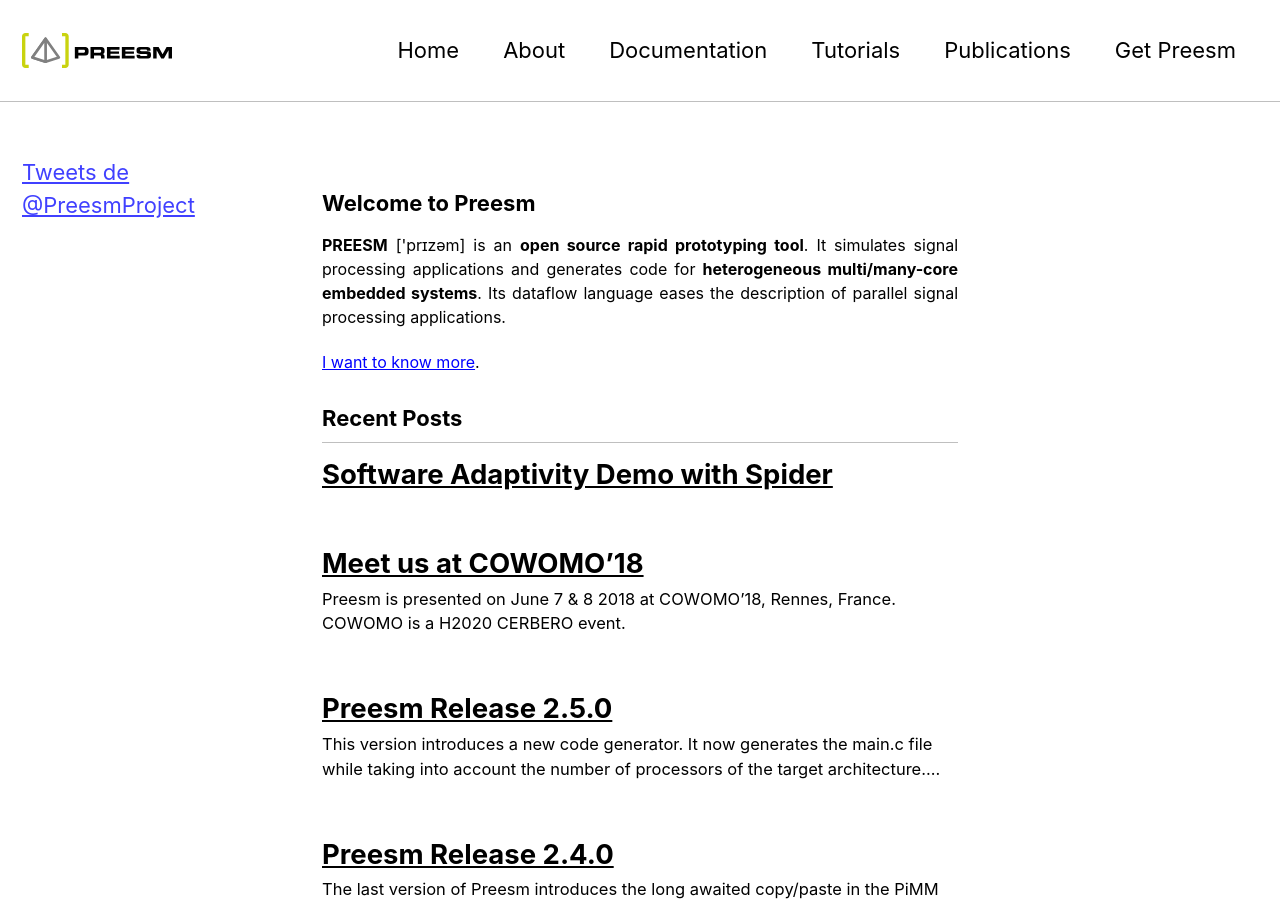
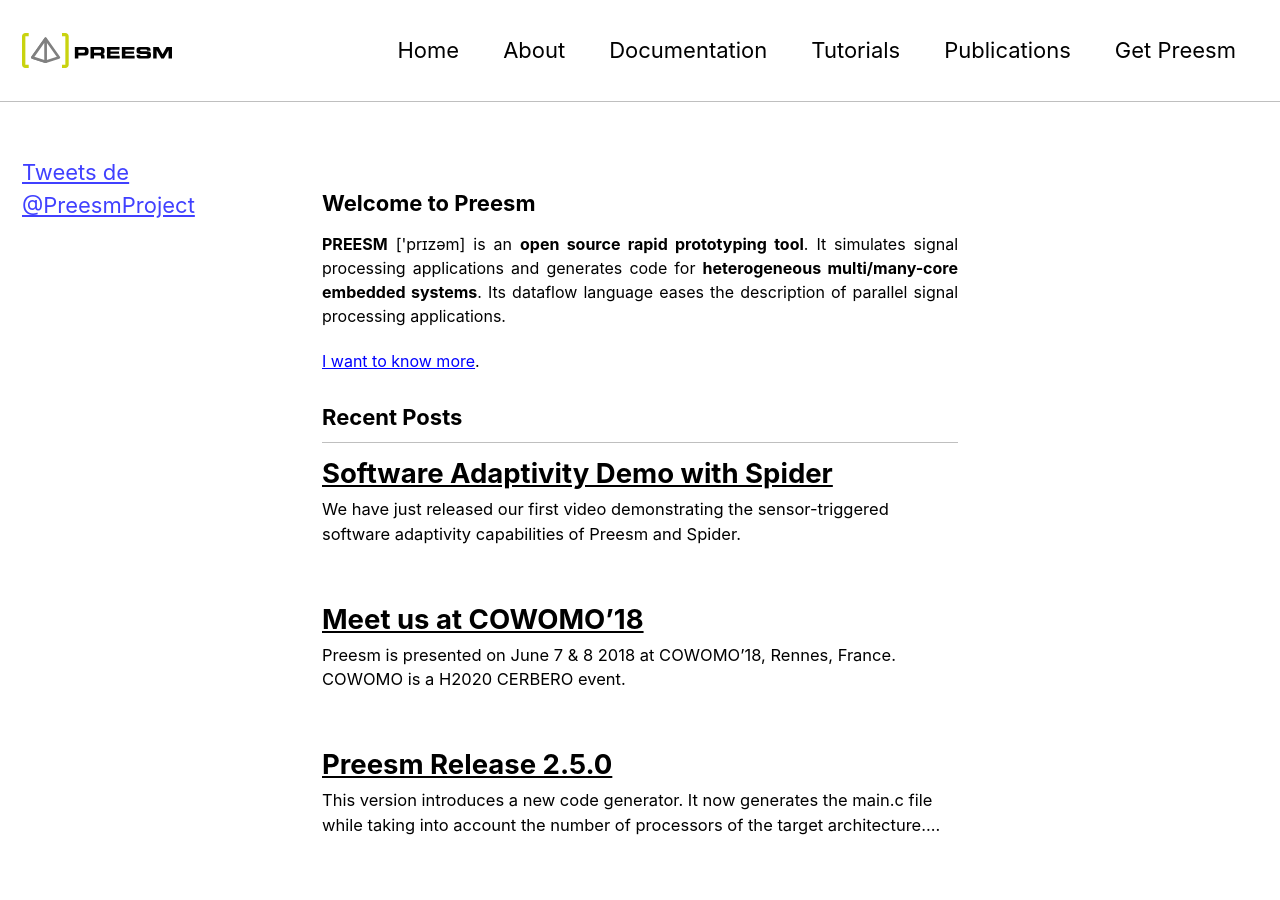
Before and after one commit to preesm/preesm.github.io, a Jekyll site: the page built from index.html, in a window 1280 px wide and 900 px high. Built offline with Jekyll 4.4.1, drawn with Linux system fonts in a browser that asks for light colours; nearby versions of some CDN libraries; the list of posts is cut into pages by our own code; comment, search, counter and statistics services are not loaded.

Commit message:
Add news text to the news.

```diff
--- a/_posts/2018-09-28-demo_sw_adaptivity.md
+++ b/_posts/2018-09-28-demo_sw_adaptivity.md
@@ -5,6 +5,8 @@ toc: false
 last_modified_at: 2018-09-28T10:10:00-00:00
 ---
 
+We have just released our first video demonstrating the sensor-triggered software adaptivity capabilities of Preesm and Spider.
+
 <figure class="video_container">
   <iframe src="https://www.youtube.com/watch?v=a9WIucWfjkU" frameborder="0" allowfullscreen="true"> </iframe>
 </figure>
```
